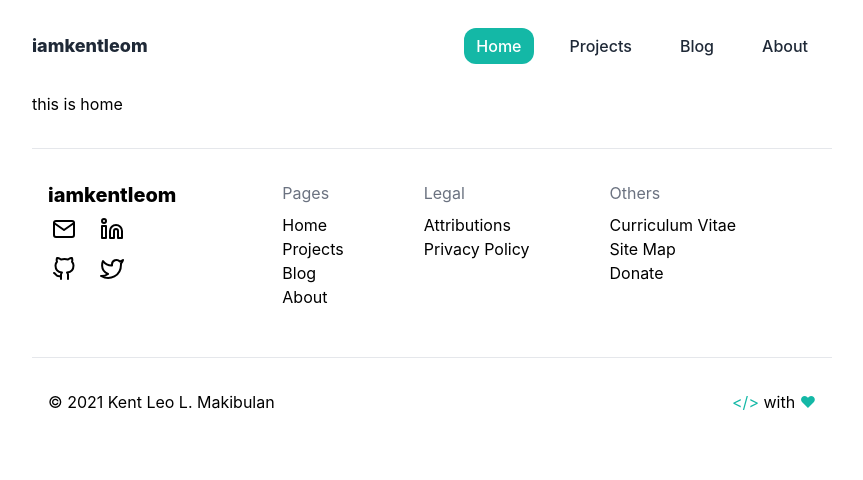
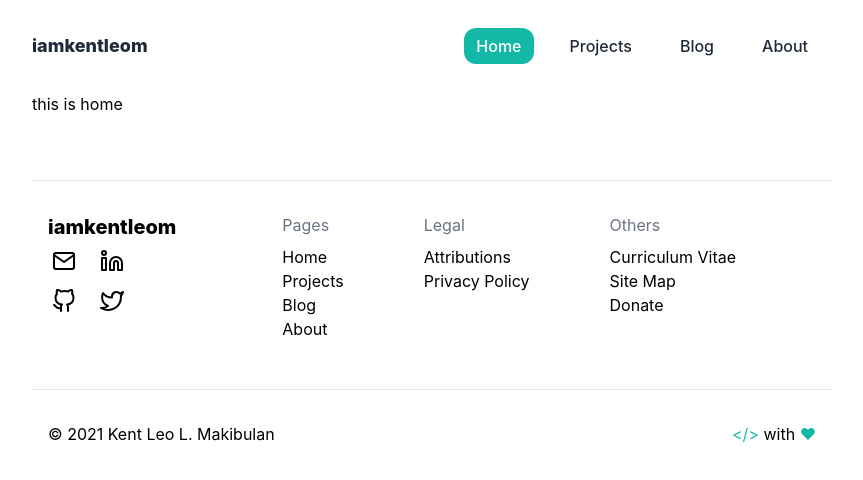
Before and after one commit to iamkentleom/website-v3, a Vue app: page / in a window 1280 px wide. Shown: the top 480 px of the page, without its empty margins (208-1071 px from the left). Built offline with nearby package versions, Linux system fonts and the light colour scheme; a web font is replaced by a local one.

Commit message:
style(Footer): added top padding on footer

```diff
--- a/src/components/Footer.vue
+++ b/src/components/Footer.vue
@@ -1,5 +1,5 @@
 <template>
-  <footer class="py-8">
+  <footer class="pt-16 pb-8">
     <hr />
     <div
       class="flex flex-col md:flex-row items-center md:items-start justify-between px-4 pt-8 pb-12"
```
